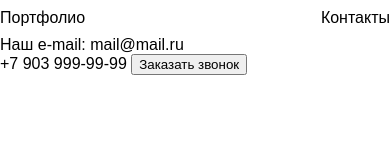
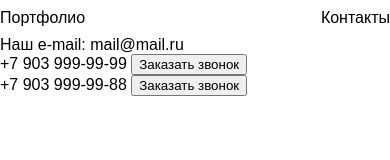
Before and after one commit to Sardelchik/hand-test-project, a plain HTML site: page index.html in a window 390 px wide. Drawn offline with Linux system fonts and the light colour scheme.

Commit message:
add phone

```diff
--- a/index.html
+++ b/index.html
@@ -22,6 +22,10 @@
             <a href="tel:+79039999999">+7 903 999-99-99</a>
             <button>Заказать звонок</button>
         </div>
+        <div>
+            <a href="tel:+79039999988">+7 903 999-99-88</a>
+            <button>Заказать звонок</button>
+        </div>
     </header>
 </body>
 </html>
```
